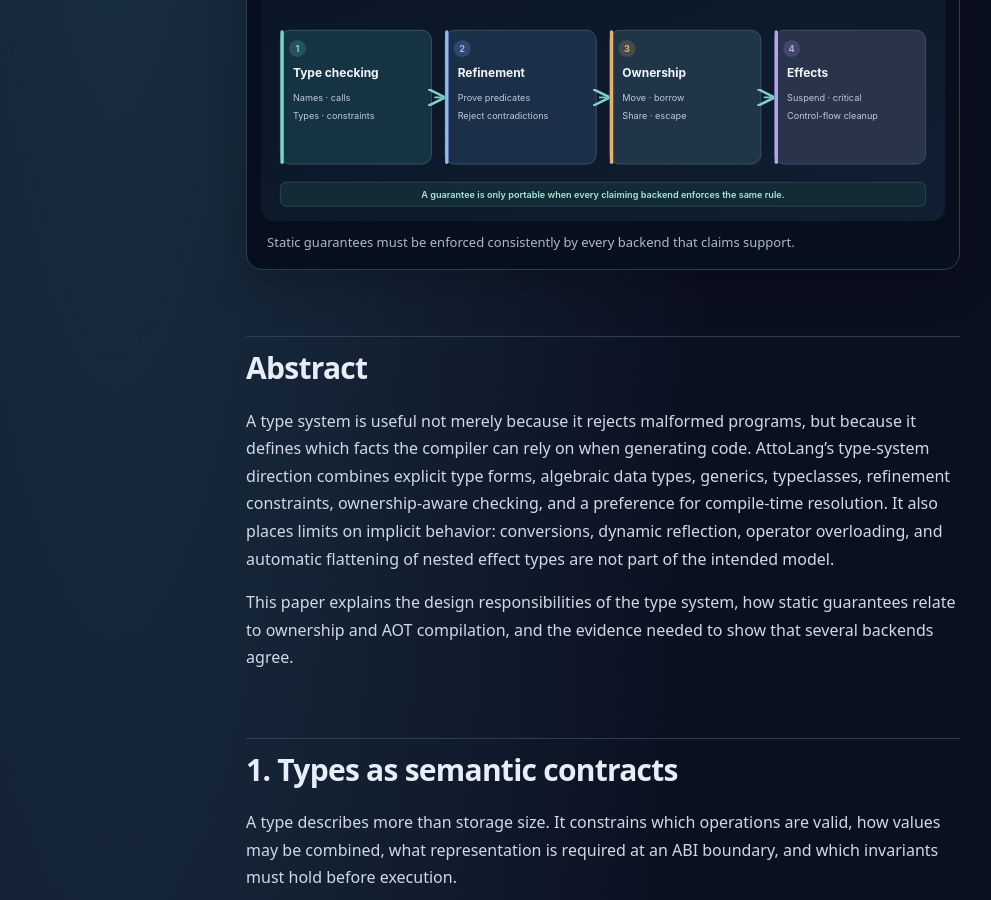
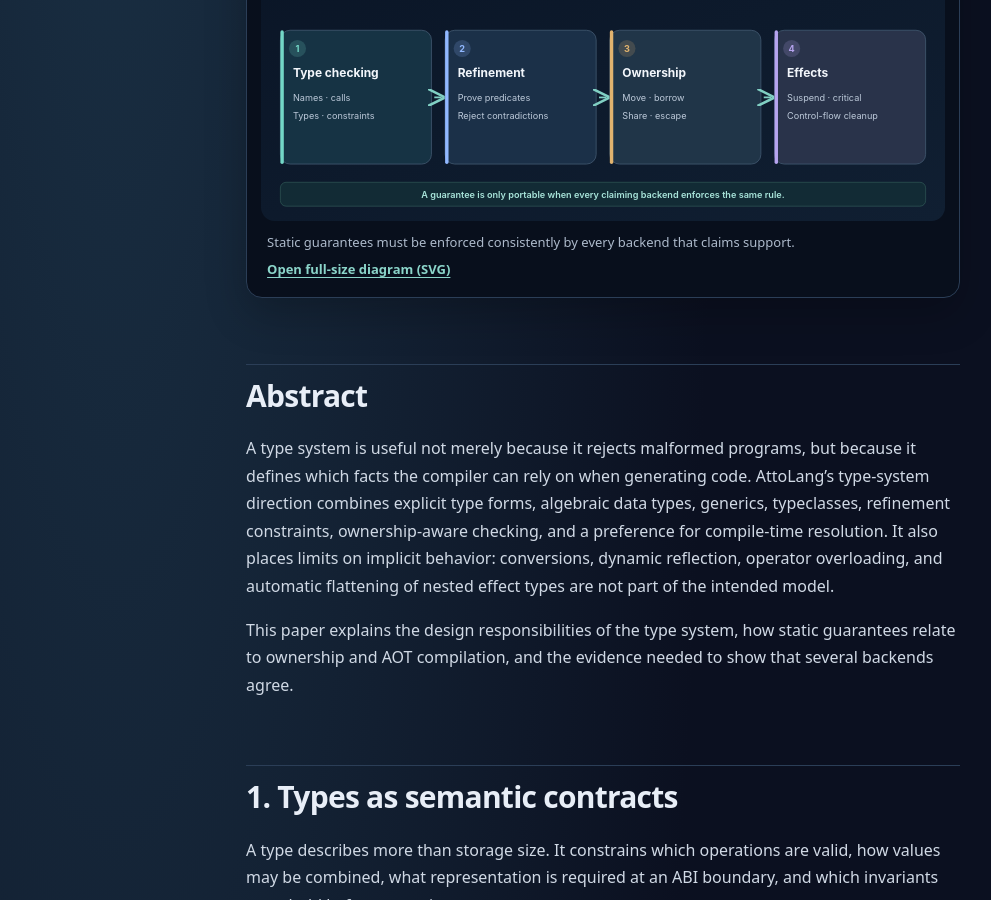
Before and after one commit to atto-lang/atto-lang.github.io, a Jekyll site: the page built from whitepapers/06-type-system-and-static-guarantees.md, in a window 1280 px wide and 900 px high, scrolled down 482 px. Shown: the whole window, without its empty margins (37-1028 px from the left). Built offline with Jekyll 4.4.1, drawn with Linux system fonts in a browser that asks for light colours.

Commit message:
a11y(whitepapers): give paper 06 a readable full-size SVG link

```diff
--- a/whitepapers/06-type-system-and-static-guarantees.md
+++ b/whitepapers/06-type-system-and-static-guarantees.md
@@ -11,7 +11,7 @@ permalink: /whitepapers/06-type-system-and-static-guarantees.html
 
 <figure class="wp-figure">
   <img src="/whitepapers/assets/06-type-guarantees.svg" alt="Type checking, refinement proofs, ownership analysis, and effect checking contribute distinct guarantees." width="1200" height="490" loading="lazy" decoding="async">
-  <figcaption>Static guarantees must be enforced consistently by every backend that claims support.</figcaption>
+  <figcaption>Static guarantees must be enforced consistently by every backend that claims support. <a href="/whitepapers/assets/06-type-guarantees.svg" aria-label="Open full-size SVG diagram for paper 06">Open full-size diagram (SVG)</a></figcaption>
 </figure>
 
 ## Abstract
```
